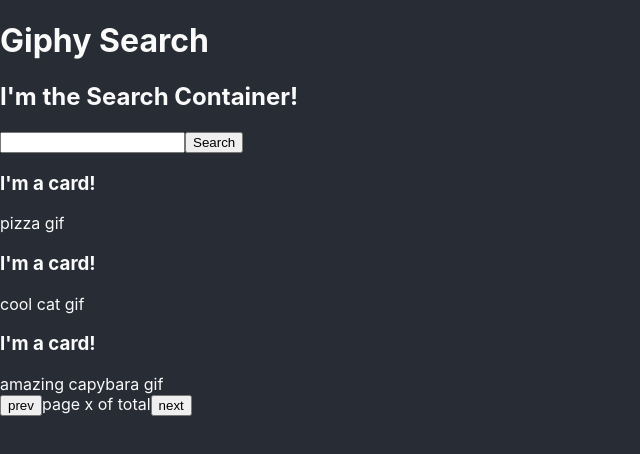
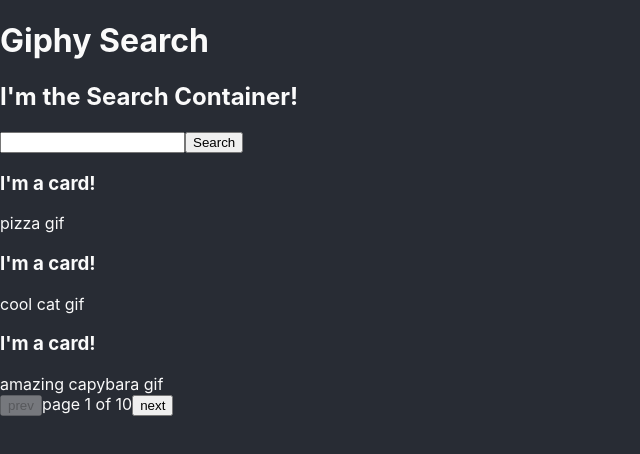
Before and after one commit to momentmuse/giphy-search, a React (Create React App) app: page / in a window 1280 px wide. Shown: the top 454 px of the page, without its empty margins (0-640 px from the left). Built offline with nearby package versions, Linux system fonts and the light colour scheme.

Commit message:
feat: page location preliminary logic

```diff
--- a/src/components/SearchContainer.js
+++ b/src/components/SearchContainer.js
@@ -9,10 +9,12 @@
   const [searchQuery, setSearchQuery] = useState('');
   const [searchResultData, setSearchResultData] = useState([]);
   const [currentPage, setCurrentPage] = useState(0);
+  const [paginationImageCount, setPaginationImageCount] = useState(0);
 
   const fetchResults = () => {
     // send api GET request with searchQuery, limit = interval and offset = currentPage * interval
     // set searchResultData
+    // set pagImgCount (pag object comes with data)
   };
 
   const handleChange = (e) => {
@@ -26,12 +28,27 @@
     console.log('handling SUBMIT!! ', searchQuery);
   };
 
+  const handlePageChange = (value) => {
+    setCurrentPage(currentPage + value);
+  };
+
+  const totalPages = () => {
+    // calculate num of pages by dividing total num of image results by 10 (interval constant) and any leftover is an extra page
+    // Math.ceil?
+    return 10;
+  };
+
   return (
     <>
       <h2>I'm the Search Container!</h2>
       <SearchInput handleChange={handleChange} handleSubmit={handleSubmit} />
       <SearchResults />
-      <SearchPageLocation />
+      <SearchPageLocation
+        /*currentPage + 1 because it starts at 0 for offset*/
+        currentPage={currentPage + 1}
+        handlePageChange={handlePageChange}
+        totalPages={totalPages()}
+      />
     </>
   );
 };
--- a/src/components/SearchPageLocation.js
+++ b/src/components/SearchPageLocation.js
@@ -1,9 +1,21 @@
-export const SearchPageLocation = () => {
+export const SearchPageLocation = ({
+  currentPage,
+  totalPages,
+  handlePageChange,
+}) => {
+  const isDisabled = (value) => {
+    return currentPage + value === 0 || currentPage + value > totalPages;
+  };
+
   return (
     <>
-      <button>prev</button>
-      page x of total
-      <button>next</button>
+      <button onClick={() => handlePageChange(-1)} disabled={isDisabled(-1)}>
+        prev
+      </button>
+      page {currentPage} of {totalPages}
+      <button onClick={() => handlePageChange(1)} disabled={isDisabled(1)}>
+        next
+      </button>
     </>
   );
 };
```
